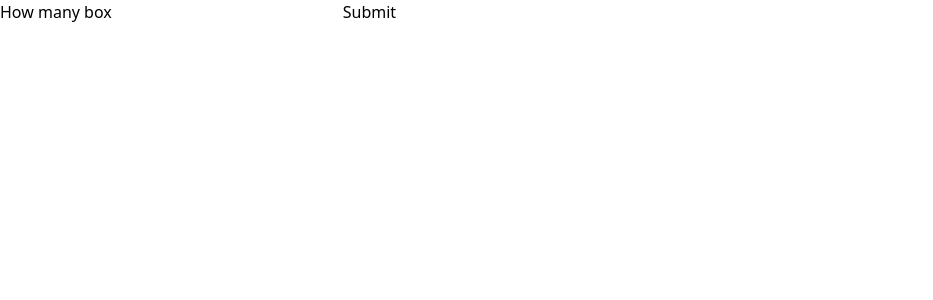
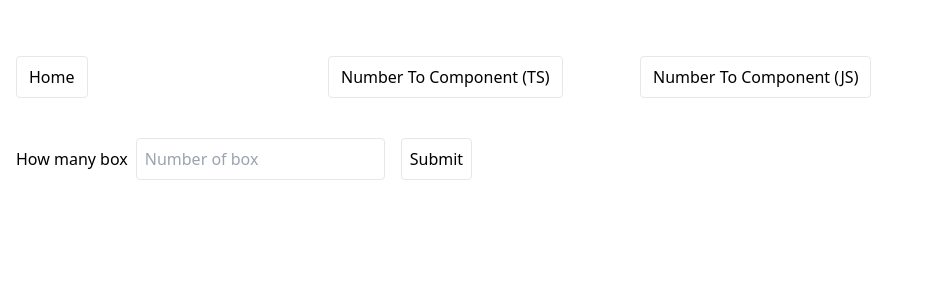
Before and after one commit to its-kayes/reactjs-problems, a React (Create React App) app: page /js/number-to-components in a window 1280 px wide. Shown: the top 300 px of the page, without its empty margins (0-933 px from the left). Built offline with nearby package versions, Linux system fonts and the light colour scheme.

Commit message:
Navbar Update

```diff
--- a/src/App.tsx
+++ b/src/App.tsx
@@ -3,10 +3,12 @@ import { Route, Routes } from "react-router-dom";
 import Home from "./pages/Home";
 import NumberToComponents from "./problems/give-number-get-component/NumberToComponents";
 import JsNumberToComponents from "./problems/give-number-get-component/js/NumberToComponents";
+import Nav from "./components/navbar/Nav";
 
 function App() {
   return (
-    <div>
+    <div className="p-4">
+      <Nav />
       <Routes>
         <Route path="/" element={<Home />} />
         <Route path="/number-to-components" element={<NumberToComponents />} />
--- /dev/null
+++ b/src/components/navbar/Nav.tsx
@@ -0,0 +1,29 @@
+import { Link } from "react-router-dom";
+
+export default function Nav() {
+  return (
+    <div className="py-10">
+      <section className="grid grid-cols-4">
+        <Link to="/">
+          <button className="px-3 py-2 border rounded "> Home </button>
+        </Link>
+
+        <Link to="/number-to-components">
+          {" "}
+          <button className="px-3 py-2 border rounded ">
+            {" "}
+            Number To Component (TS)
+          </button>{" "}
+        </Link>
+
+        <Link to="/js/number-to-components">
+          {" "}
+          <button className="px-3 py-2 border rounded ">
+            {" "}
+            Number To Component (JS)
+          </button>{" "}
+        </Link>
+      </section>
+    </div>
+  );
+}
--- a/src/pages/Home.tsx
+++ b/src/pages/Home.tsx
@@ -1,8 +1,11 @@
 export default function Home() {
   return (
     <div className="text-center">
-      <span className="text-yellow-600"> Warning: </span> You are looking this
-      from Home Page
+      <p>
+        <span className="text-yellow-600"> Warning: </span> This project is not
+        for a beautiful UI, it is for learning ReactJS and TypeScript.
+      </p>
+      <p> You are looking this from Home Page. </p>
     </div>
   );
 }
--- a/src/problems/give-number-get-component/NumberToComponents.tsx
+++ b/src/problems/give-number-get-component/NumberToComponents.tsx
@@ -1,10 +1,6 @@
 /* eslint-disable no-unused-vars */
 /* eslint-disable no-plusplus */
 import { useState } from "react";
-
-// interface State {
-//   number: number;
-// }
 
 export default function NumberToComponents() {
   const [data, setData] = useState<number>(0);
@@ -13,7 +9,6 @@ export default function NumberToComponents() {
   for (let i: number = 0; i < data; i++) {
     array.push(i);
   }
-  console.log(array);
 
   const handleSubmit = (e: HTMLAnchorElement | number | any) => {
     e.preventDefault();
--- a/src/problems/give-number-get-component/js/NumberToComponents.js
+++ b/src/problems/give-number-get-component/js/NumberToComponents.js
@@ -4,11 +4,11 @@ import { useState } from "react";
 
 export default function NumberToComponents() {
   const [data, setData] = useState(0);
+
   const array = [];
   for (let i = 0; i < data; i++) {
     array.push(i);
   }
-  console.log(array);
 
   const handleSubmit = (e) => {
     e.preventDefault();
@@ -20,13 +20,20 @@ export default function NumberToComponents() {
       <div>
         <form onSubmit={handleSubmit}>
           How many box
-          <input name="number" type="number" />
-          <button type="submit">Submit</button>
+          <input
+            className="border mx-2 p-2 rounded"
+            placeholder="Number of box"
+            name="number"
+            type="number"
+          />
+          <button className="px-2 mx-2 border rounded py-2" type="submit">
+            Submit
+          </button>
         </form>
       </div>
       {array.map((item, index) => (
         <div>
-          <h1> check 1 </h1>
+          <h1> Box {index + 1} </h1>
         </div>
       ))}
     </div>
```
